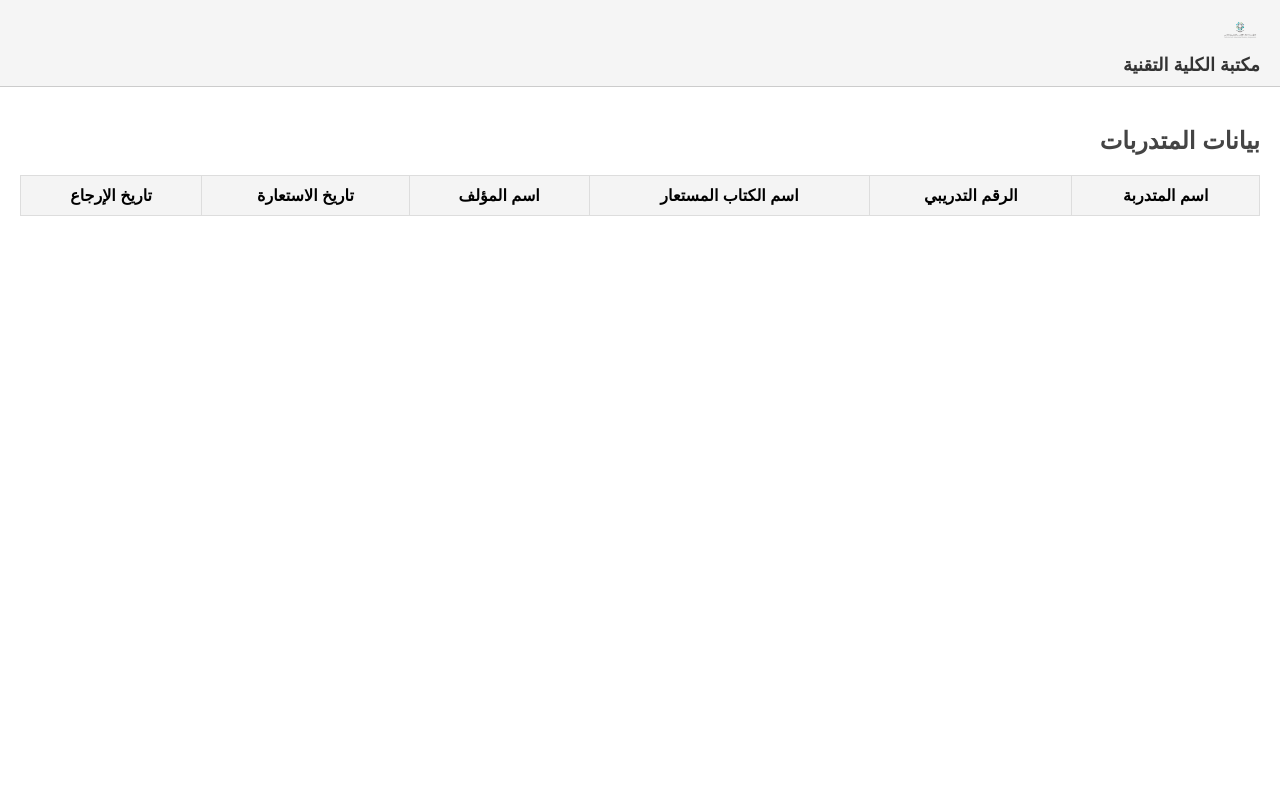
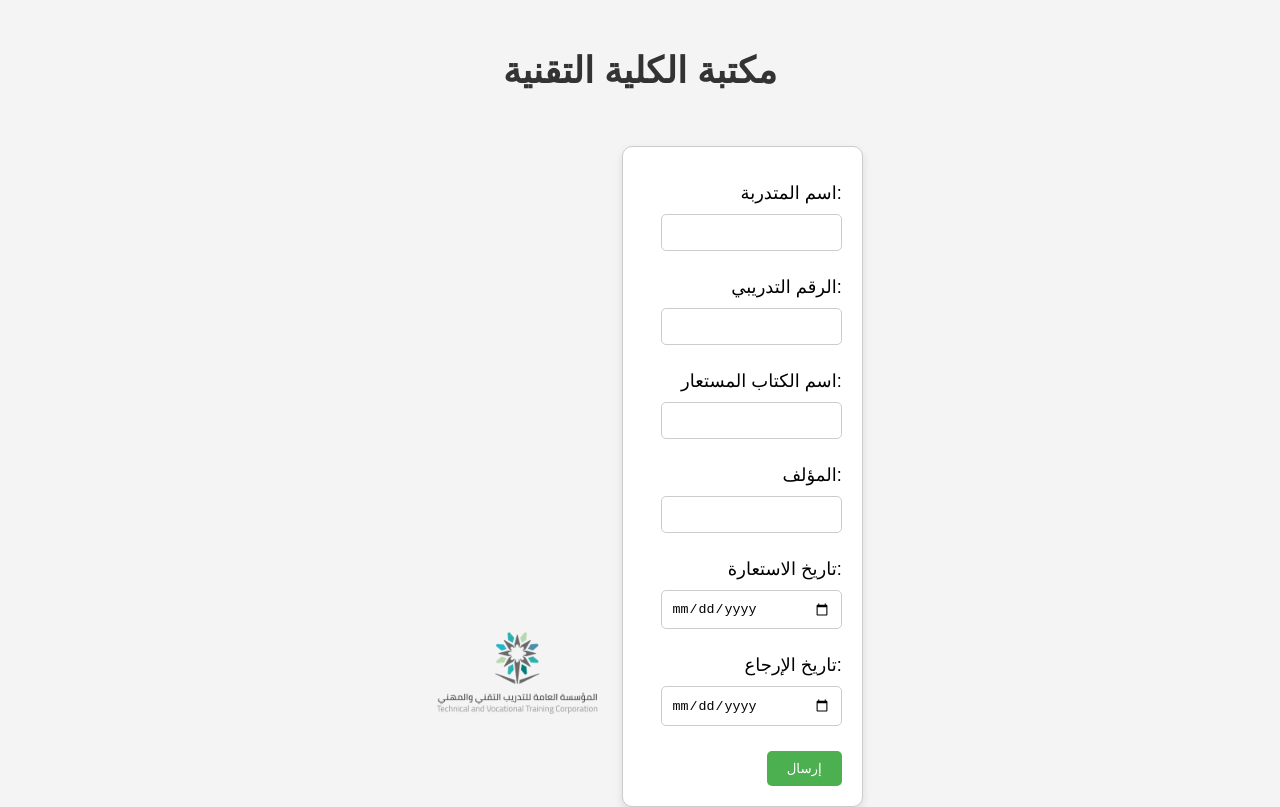
Before and after one commit to Rema-Almri/Rema-Almri, a plain HTML site: page trainees.html in a window 1280 px wide. Drawn offline with Linux system fonts and the light colour scheme.

Commit message:
Update trainees.html

```diff
--- a/trainees.html
+++ b/trainees.html
@@ -1,35 +1,111 @@
 <!DOCTYPE html>
-<html lang="ar" dir="rtl">
+<html lang="ar">
 <head>
     <meta charset="UTF-8">
     <meta name="viewport" content="width=device-width, initial-scale=1.0">
-    <title>بيانات المتدربات</title>
-    <link rel="stylesheet" href="style.css">
+    <meta name="description" content="مكتبة الكلية التقنية تقدم خدمات استعارة الكتب واحتياجات الطلاب الجامعيين">
+    <meta name="keywords" content="مكتبة الكلية التقنية, استعارة كتب, تقنية, الكتب, الطلاب, الكلية التقنية">
+    <meta name="author" content="اسمك أو اسم الكلية">
+    <title>مكتبة الكلية التقنية</title>
+    <link rel="icon" href="IMG_4025.PNG"> <!-- شعار الكلية -->
+    <style>
+        body {
+            font-family: Arial, sans-serif;
+            background-color: #f4f4f4;
+            color: black;
+            text-align: center;
+            margin: 0;
+            padding: 0;
+        }
+        h1 {
+            margin-top: 50px;
+            color: #333;
+            font-size: 36px;
+        }
+        .form-container {
+            display: inline-block;
+            background-color: white;
+            padding: 20px;
+            border: 1px solid #ccc;
+            border-radius: 10px;
+            box-shadow: 0 4px 8px rgba(0, 0, 0, 0.1);
+            text-align: right;
+            margin-top: 30px;
+        }
+        label {
+            font-size: 18px;
+            margin-top: 15px;
+            display: block;
+        }
+        input[type="text"], input[type="date"] {
+            width: 80%;
+            padding: 10px;
+            margin: 10px 0;
+            border-radius: 5px;
+            border: 1px solid #ccc;
+        }
+        button {
+            padding: 10px 20px;
+            background-color: #4CAF50;
+            color: white;
+            border: none;
+            border-radius: 5px;
+            cursor: pointer;
+            margin-top: 15px;
+        }
+        button:hover {
+            background-color: #45a049;
+        }
+        img {
+            margin-top: 20px;
+            width: 200px;
+            height: auto;
+        }
+    </style>
 </head>
 <body>
-    <header>
-        <div class="logo">
-            <img src="IMG_4025.PNG" alt="شعار الكلية التقنية">
-            <h1>مكتبة الكلية التقنية</h1>
-        </div>
-    </header>
-    <main>
-        <h2>بيانات المتدربات</h2>
-        <table>
-            <thead>
-                <tr>
-                    <th>اسم المتدربة</th>
-                    <th>الرقم التدريبي</th>
-                    <th>اسم الكتاب المستعار</th>
-                    <th>اسم المؤلف</th>
-                    <th>تاريخ الاستعارة</th>
-                    <th>تاريخ الإرجاع</th>
-                </tr>
-            </thead>
-            <tbody id="traineesTable">
-                <!-- البيانات ستتم إضافتها هنا -->
-            </tbody>
-        </table>
-    </main>
+    <h1>مكتبة الكلية التقنية</h1>
+    <img src="IMG_4025.PNG" alt="شعار الكلية التقنية">
+
+    <div class="form-container">
+        <form action="process_form.php" method="POST">
+            <label for="name">اسم المتدربة:</label>
+            <input type="text" id="name" name="name" required><br>
+
+            <label for="training_number">الرقم التدريبي:</label>
+            <input type="text" id="training_number" name="training_number" required><br>
+
+            <label for="book_title">اسم الكتاب المستعار:</label>
+            <input type="text" id="book_title" name="book_title" required><br>
+
+            <label for="author">المؤلف:</label>
+            <input type="text" id="author" name="author" required><br>
+
+            <label for="borrow_date">تاريخ الاستعارة:</label>
+            <input type="date" id="borrow_date" name="borrow_date" required><br>
+
+            <label for="return_date">تاريخ الإرجاع:</label>
+            <input type="date" id="return_date" name="return_date" required><br>
+
+            <button type="submit">إرسال</button>
+        </form>
+    </div>
+
+    <script>
+        // تأكد من أن جميع الحقول مكتملة قبل إرسال النموذج
+        document.querySelector('form').addEventListener('submit', function(event) {
+            let name = document.getElementById('name').value;
+            let trainingNumber = document.getElementById('training_number').value;
+            let bookTitle = document.getElementById('book_title').value;
+            let author = document.getElementById('author').value;
+            let borrowDate = document.getElementById('borrow_date').value;
+            let returnDate = document.getElementById('return_date').value;
+
+            if (!name || !trainingNumber || !bookTitle || !author || !borrowDate || !returnDate) {
+                alert('يرجى ملء جميع الحقول!');
+                event.preventDefault(); // منع إرسال النموذج إذا كانت الحقول غير مكتملة
+            }
+        });
+    </script>
 </body>
 </html>
```
